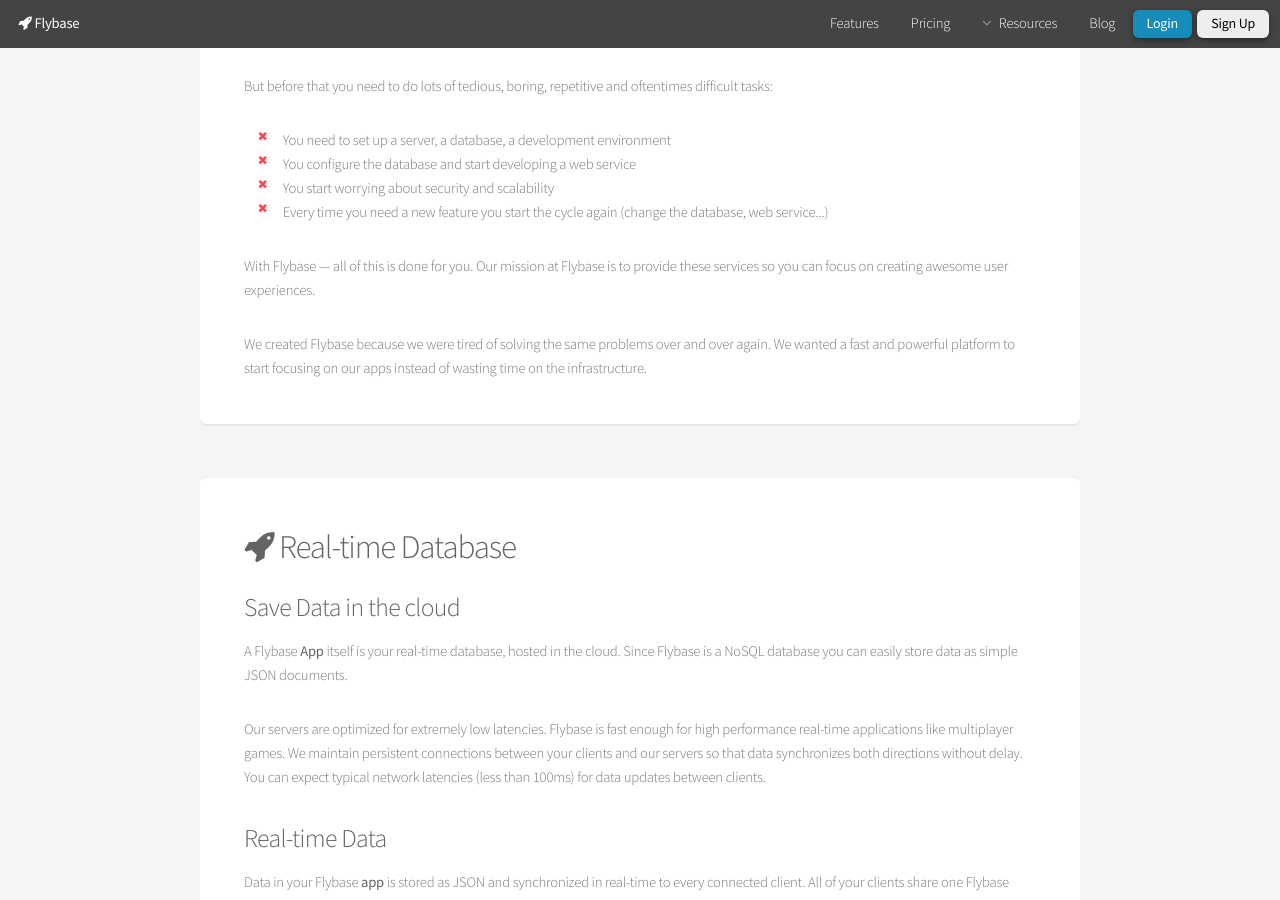
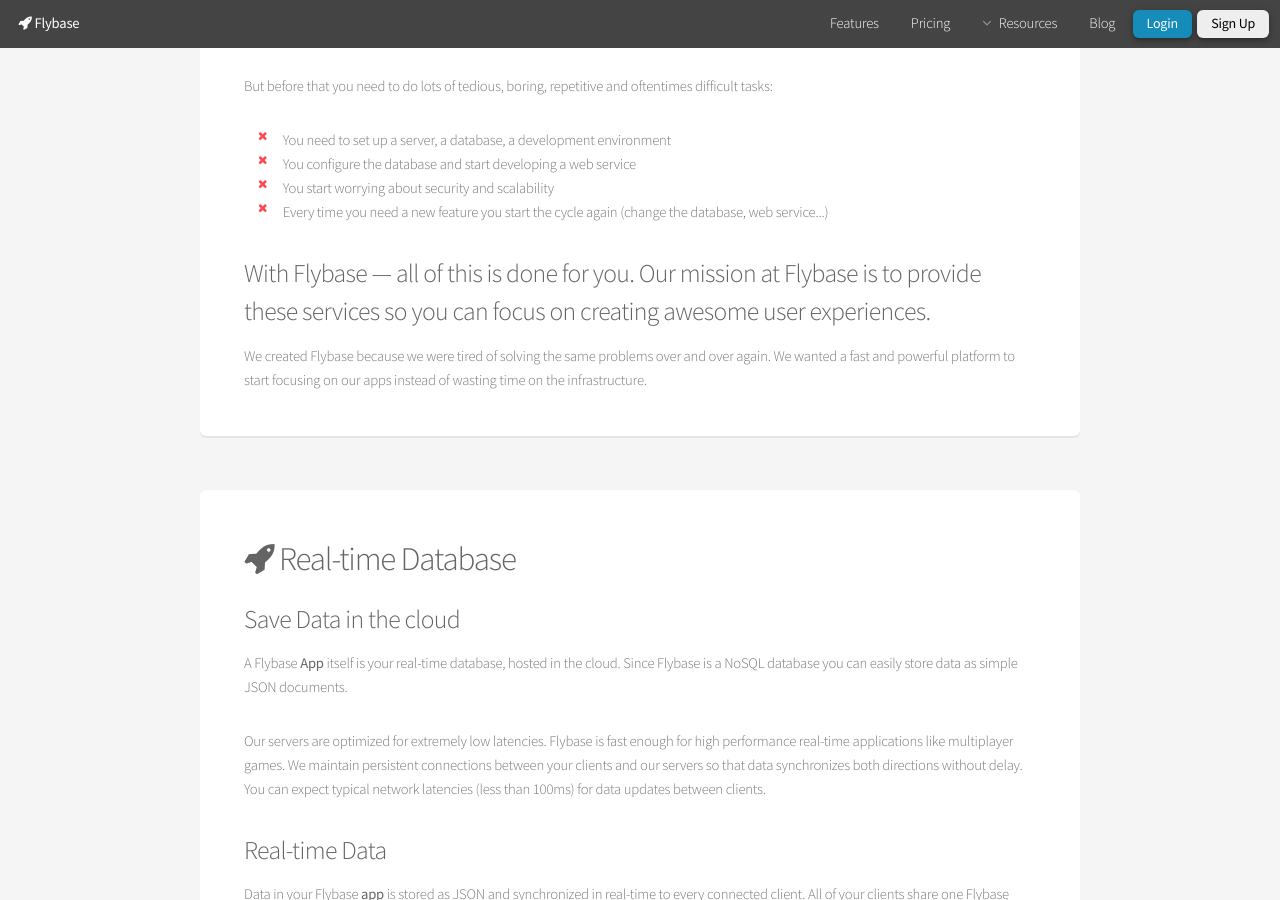
Before and after one commit to flybaseio/flybase-home, a Jekyll site: the page built from features/index.html, in a window 1280 px wide and 900 px high, scrolled down 450 px. Built offline with Jekyll 4.4.1, drawn with Linux system fonts in a browser that asks for light colours; nearby versions of some CDN libraries.

Commit message:
features

```diff
--- a/features/index.html
+++ b/features/index.html
@@ -20,7 +20,7 @@ class: about-page
 {% comment %}
 	<p>Let's face it, just about every app needs a database, an API and authentication.</p>
 {% endcomment %}
-	<p>With Flybase — all of this is done for you. Our mission at Flybase is to provide these services so you can focus on creating awesome user experiences.</p>
+	<h3><i class="fa-li fa fa-check"></i> With Flybase — all of this is done for you. Our mission at Flybase is to provide these services so you can focus on creating awesome user experiences.</h3>
 
 	{% comment %}
 		<h3>Flybase lets you...</h3>
```
